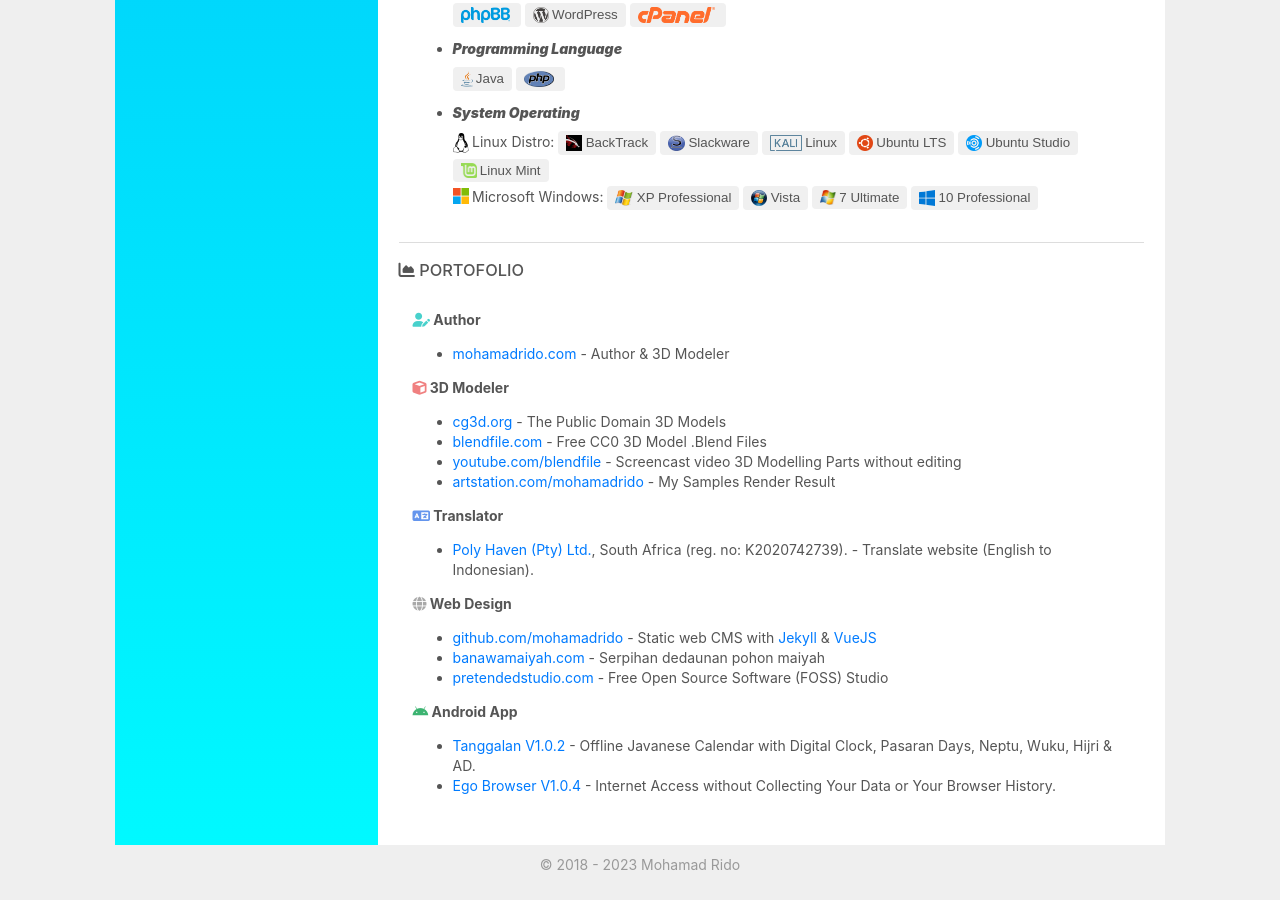
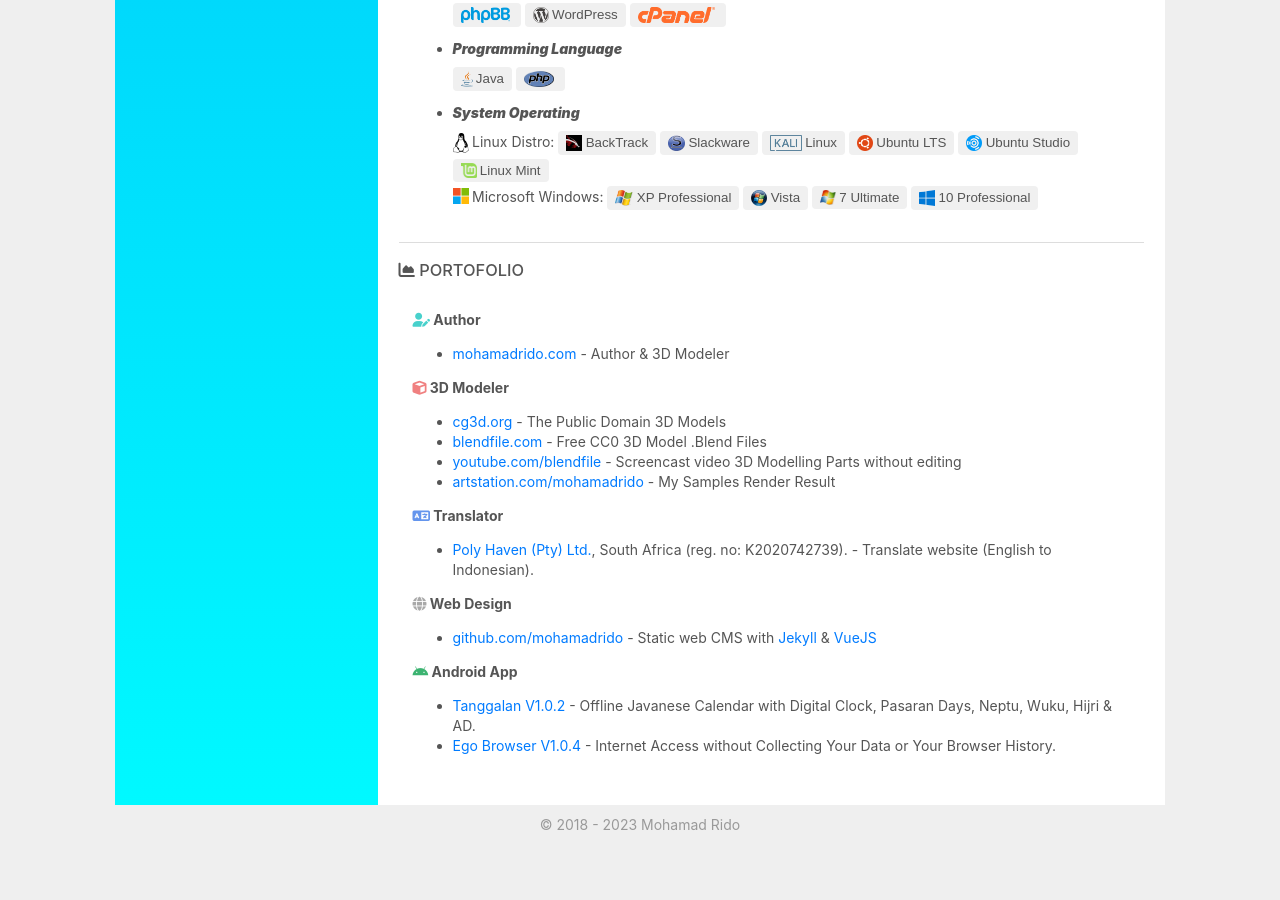
Before and after one commit to j5sacolasembalagens-pixel/xkhujztrbowverbtqv9mmmgnutuqjjakzdfafbwww, a Jekyll site: the page built from index.html, in a window 1280 px wide and 900 px high, scrolled down 2383 px. Built offline with Jekyll 4.4.1, drawn with Linux system fonts in a browser that asks for light colours; nearby versions of some CDN libraries; after the commit the page ends 3243 px from its top, so only the background shows below that.

Commit message:
Update index.html

```diff
--- a/index.html
+++ b/index.html
@@ -187,8 +187,6 @@
     <b><i class="fa fa-globe" style="color:darkgrey;"></i> Web Design</b>
       <ul>
       <li><a href="https://github.com/mohamadrido">github.com/mohamadrido</a> - Static web CMS with <a href="https://jekyllrb.com">Jekyll</a> &amp; <a href="https://vuejs.org">VueJS</a></li>
-      <li><a href="https://www.banawamaiyah.com" rel="nofollow">banawamaiyah.com</a> - Serpihan dedaunan pohon maiyah</li>
-      <li><a href="https://pretendedstudio.com">pretendedstudio.com</a> - Free Open Source Software (FOSS) Studio</li>
       </ul>
 
     <b><i class="fab fa-android" style="color:mediumseagreen;"></i> Android App</b>
```
